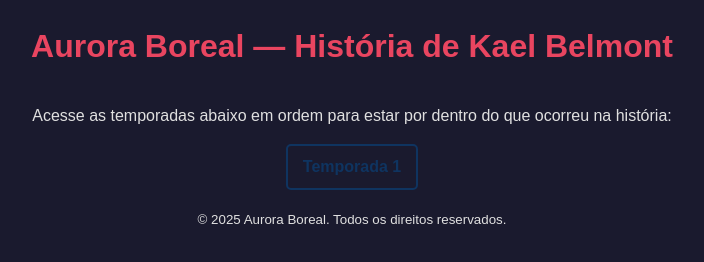
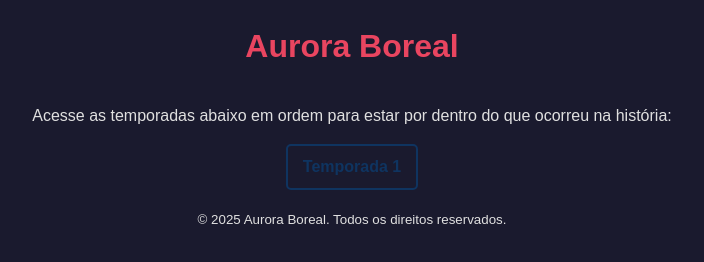
Before and after one commit to R1k1y/Aurora-Boreal, a plain HTML site: page index.html in a window 1280 px wide. Shown: the whole page, without its empty margins (288-992 px from the left). Drawn offline with Linux system fonts and the light colour scheme.

Commit message:
Update index.html

```diff
--- a/index.html
+++ b/index.html
@@ -6,7 +6,7 @@
     <meta name="description" content="Acompanhe a história de Kael Belmont em Aurora Boreal. Uma aventura de RPG, romance e segredos.">
     <meta name="keywords" content="RPG, história, Kael Belmont, Aurora Boreal, webnovel, romance, ficção">
     <meta name="author" content="Seu Nome ou Pseudônimo">
-    <title>Aurora Boreal — História de Kael Belmont</title>
+    <title>Aurora Boreal</title>
     <style>
         body { font-family: Arial, sans-serif; line-height: 1.6; margin: 20px; background-color: #1a1a2e; color: #e0e0e0; }
         h1 { color: #e94560; text-align: center; margin-bottom: 30px; }
@@ -19,7 +19,7 @@
 </head>
 <body>
     <header>
-        <h1>Aurora Boreal — História de Kael Belmont</h1>
+        <h1>Aurora Boreal</h1>
     </header>
     <main>
         <p>Acesse as temporadas abaixo em ordem para estar por dentro do que ocorreu na história:</p>
```
